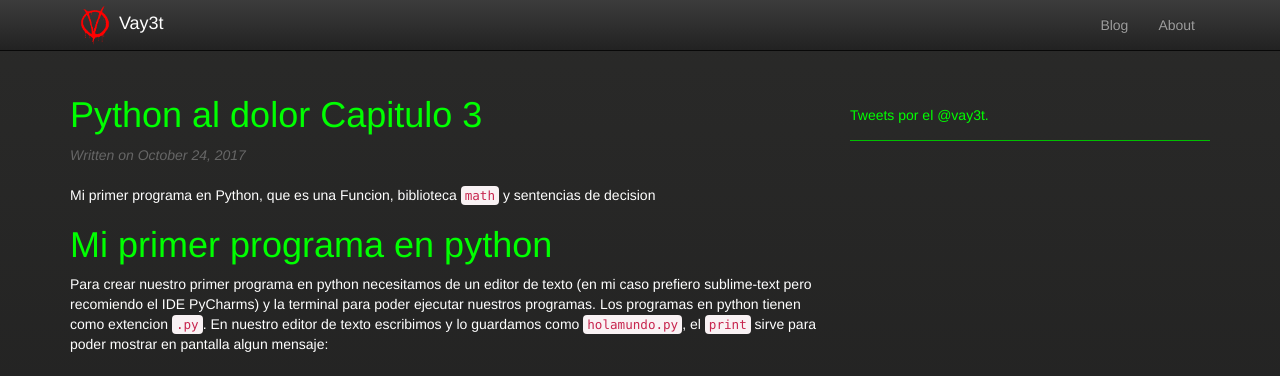
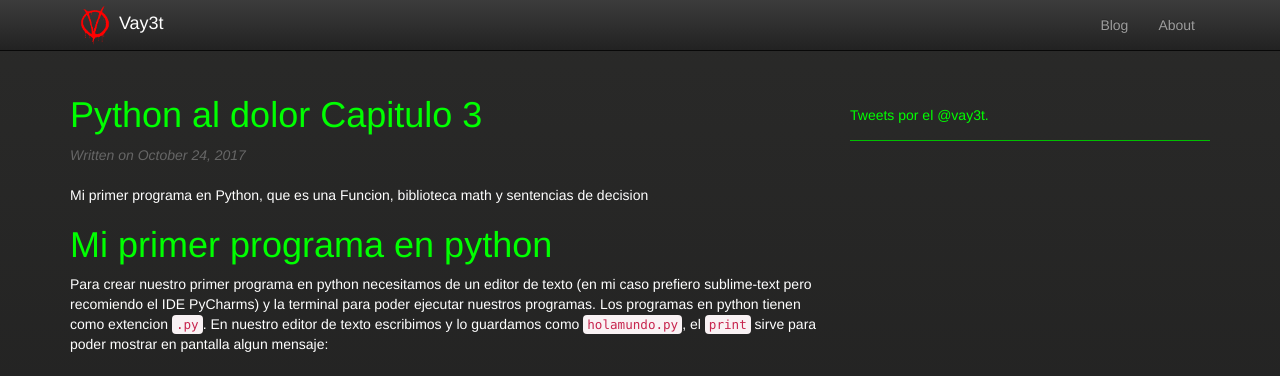
Before and after one commit to pvallejos/pvallejos.github.io, a Jekyll site: the page built from _posts/2017-10-24-Python-Pain-Part-3.md, in a window 1280 px wide and 900 px high. Shown: the top 376 px of the window. Built offline with Jekyll 4.4.1, drawn with Linux system fonts in a browser that asks for light colours; nearby versions of some CDN libraries; comment, search, counter and statistics services are not loaded; some of the changed text lies outside the part shown.

```diff
--- a/_posts/2017-10-24-Python-Pain-Part-3.md
+++ b/_posts/2017-10-24-Python-Pain-Part-3.md
@@ -3,7 +3,7 @@ layout: post
 title: Python al dolor Capitulo 3
 ---
 
-Mi primer programa en Python, que es una Funcion, biblioteca `math` y sentencias de decision
+Mi primer programa en Python, que es una Funcion, biblioteca math y sentencias de decision
 
 # Mi primer programa en python
 Para crear nuestro primer programa en python necesitamos de un editor de texto (en mi caso prefiero sublime-text pero recomiendo el IDE PyCharms) y la terminal para poder ejecutar nuestros programas. Los programas en python tienen como extencion `.py`. En nuestro editor de texto escribimos y lo guardamos como `holamundo.py`, el `print` sirve para poder mostrar en pantalla algun mensaje:
```
Also changed, not shown: other parts of _posts/2017-10-24-Python-Pain-Part-3.md (+1 -1 lines).
